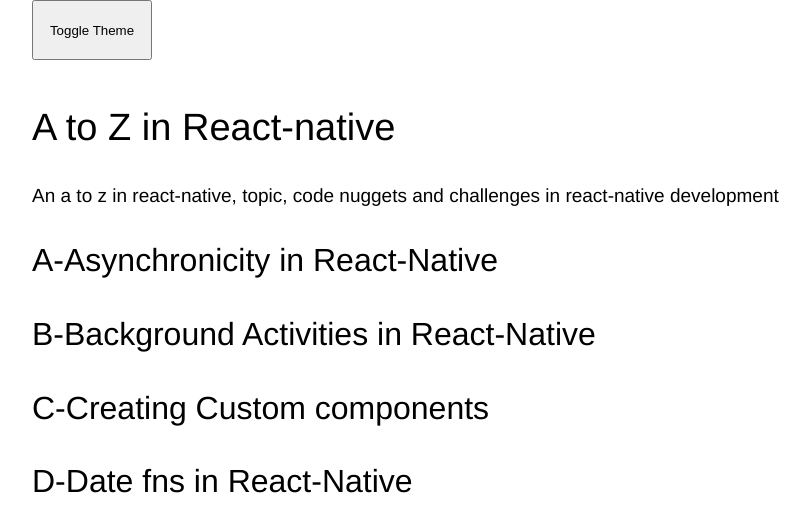
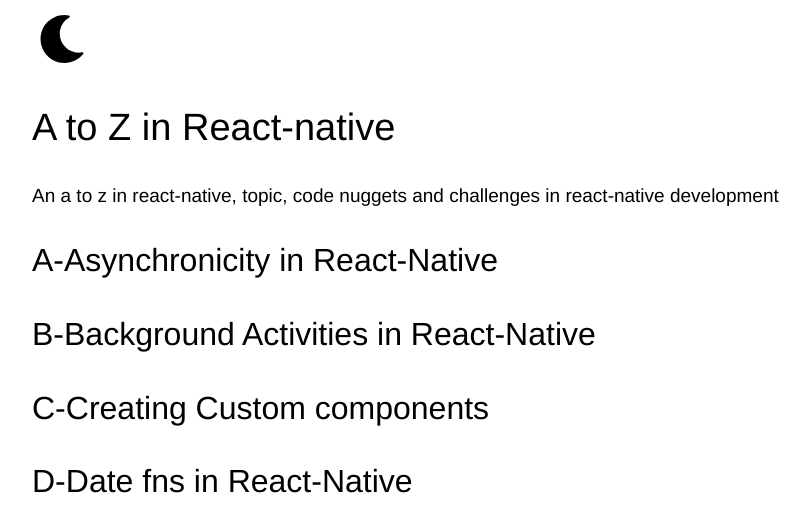
Before and after one commit to ShaswatPrabhat/a-to-z-in-react-native, a Gatsby site: page / in a window 1280 px wide. Shown: the whole page, without its empty margins (208-1018 px from the left). Built offline with nearby package versions, Linux system fonts and the light colour scheme; Gatsby itself is replaced by a stand-in of ours; some packages are replaced by stand-ins of ours.

Commit message:
Shaswat: Add asets for theme change.

```diff
--- a/src/components/Header.js
+++ b/src/components/Header.js
@@ -3,11 +3,33 @@
 import ThemeContext from "../themeProvider/context";
 
 export const Header = ({ siteTitle, siteDescription }) => {
-  const { themeToggle } = useContext(ThemeContext);
+  const { theme, themeToggle } = useContext(ThemeContext);
   return (
     <>
-      <button style={{ height: 60, width: 120 }} onClick={themeToggle}>
-        <text>Toggle Theme</text>
+      <button
+        style={{
+          height: 60,
+          width: 60,
+          backgroundColor: "transparent",
+          border: "none",
+        }}
+        onClick={(event) => {
+            console.warn(event);
+          themeToggle();
+        }}
+      >
+        <img
+          src={
+            theme === "dark"
+              ? require("../assets/sun-regular.svg")
+              : require("../assets/moon-solid.svg")
+          }
+          alt="Change theme"
+          style={{
+            marginBottom: -20,
+            backgroundColor: "white",
+          }}
+        />
       </button>
       <Link to="/">
         <h1>{siteTitle}</h1>
```
Also changed, not shown: src/assets/moon-solid.svg (added), src/assets/sun-regular.svg (added).
